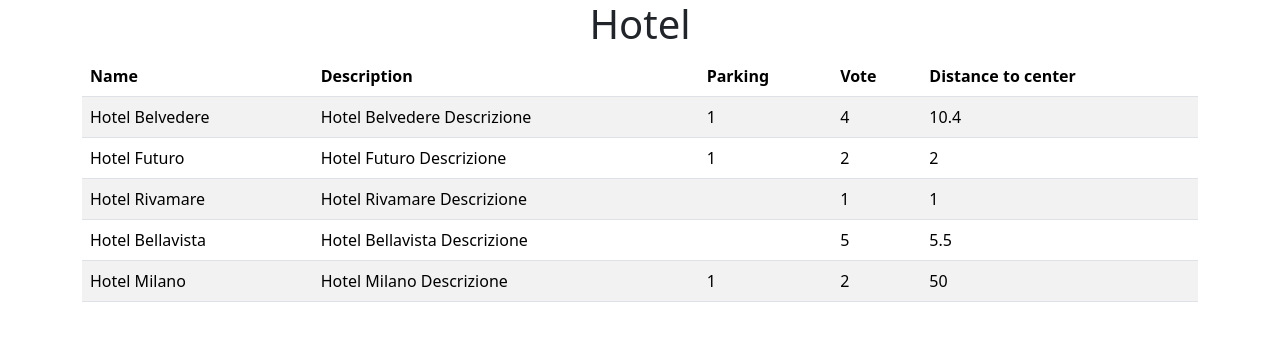
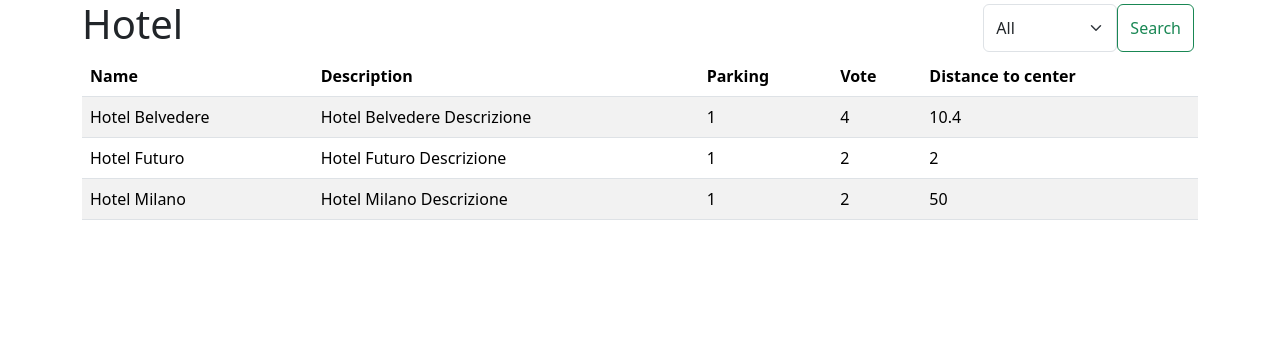
Before and after one commit to Gabrielesuma/php-hotel, a PHP site: page /?parking=1 in a window 1280 px wide. Shown: the top 341 px of the page. Run offline with PHP 8.4, Linux system fonts and the light colour scheme.

Commit message:
parking filter

```diff
--- a/Views/header.php
+++ b/Views/header.php
@@ -11,7 +11,15 @@
 
 <body>
     <header>
-        <div class="container text-center">
+        <div class="container d-flex justify-content-between">
             <h1>Hotel</h1>
+            <form action="index.php" method="get" class="d-flex m-1">
+                <select class="form-select" name="parking">
+                    <option value="all">All</option>
+                    <option value="0">No parking</option>
+                    <option value="1">Parking</option>
+                </select>
+                <button type="submit" class="btn btn-outline-success">Search</button>
+            </form>
         </div>
     </header>
--- a/index.php
+++ b/index.php
@@ -1,7 +1,15 @@
 <?php
 
 include __DIR__ . "/Models/hotel.php";
-//var_dump($hotels);
+
+if(!empty($_GET['parking']) || $_GET['parking'] == 0) {
+    $parking = $_GET['parking'];
+    $htl = array_filter($hotels, function ($ht) use ($parking){
+        return $ht['parking'] == $parking || $parking == "all";
+    });
+} else {
+    $htl = $hotels;
+}
 
 include __DIR__ . "/Views/header.php";
 ?>
@@ -19,7 +27,7 @@ include __DIR__ . "/Views/header.php";
         </thead>
         <tbody>
             <?php
-                foreach($hotels as $hotel){
+                foreach($htl as $hotel){
                     echo "<tr><td>{$hotel['name']}</td><td>{$hotel['description']}</td><td>{$hotel['parking']}</td><td>{$hotel['vote']}</td><td>{$hotel['distance_to_center']}</td></tr>";
                 }
             ?>
```
